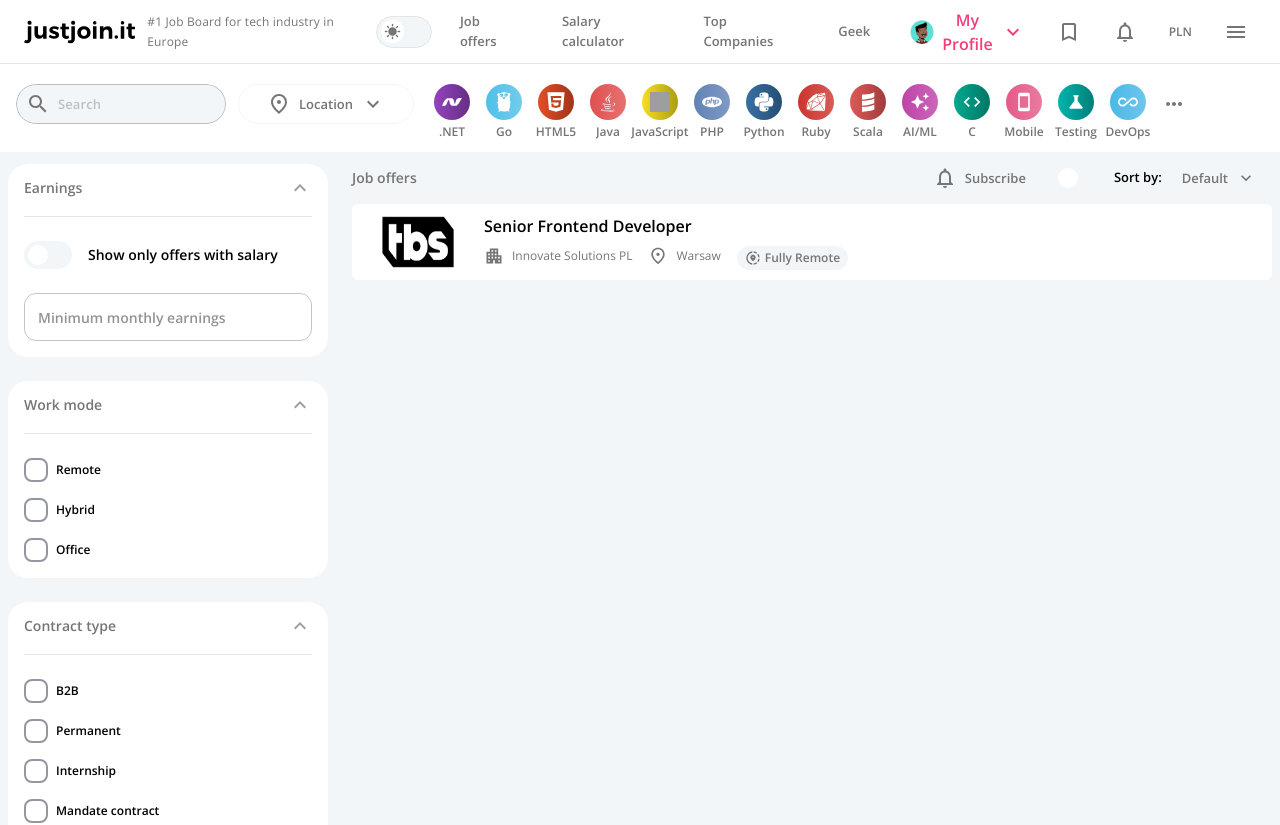
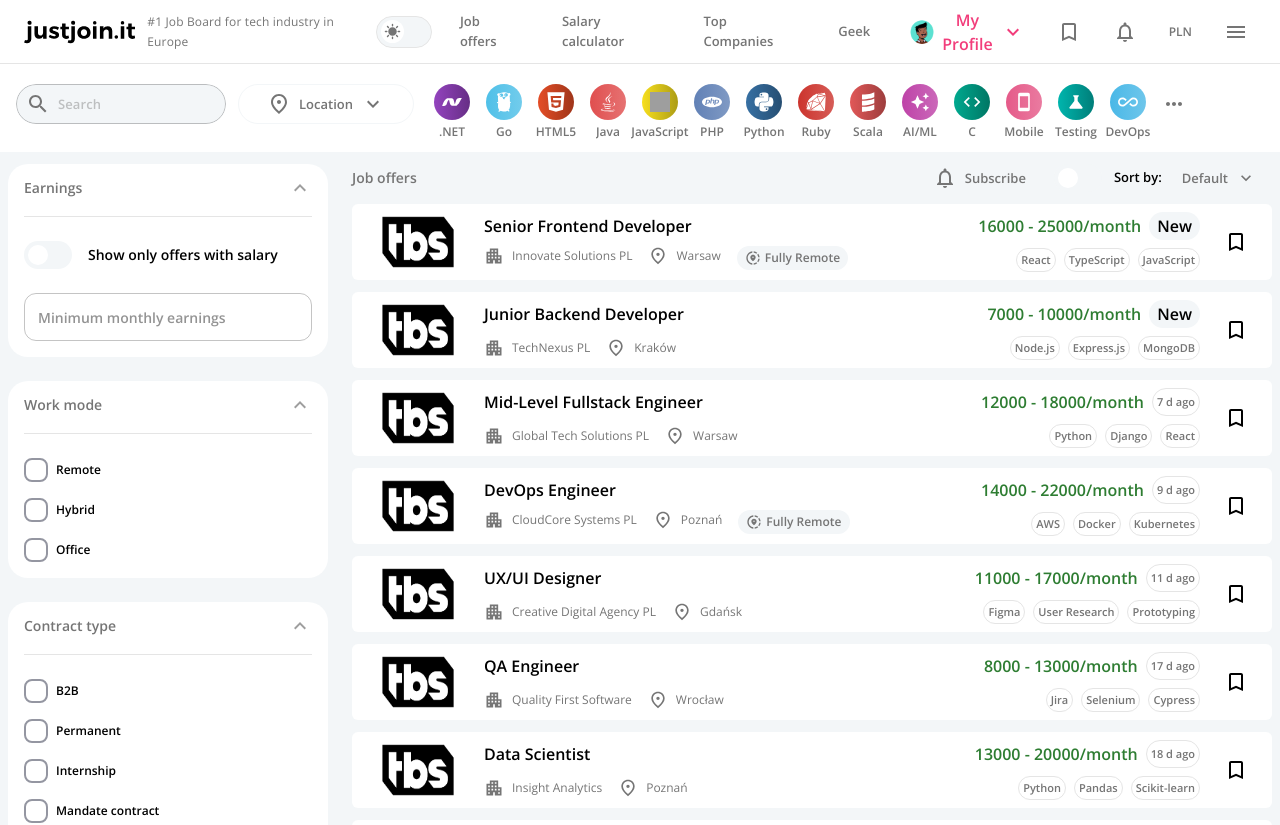
Before and after one commit to zivavu/justCloneIt, a Next.js app: page / in a window 1280 px wide. Shown: the top 825 px of the page. Built offline with nearby package versions, Linux system fonts and the light colour scheme; grey boxes are pictures that could not be loaded; what @mui/material-nextjs would draw is missing.

Commit message:
:sparkles: OffersList component

```diff
--- a/package.json
+++ b/package.json
@@ -15,6 +15,7 @@
     "@mui/icons-material": "^7.2.0",
     "@mui/material": "^7.2.0",
     "@mui/material-nextjs": "^7.2.0",
+    "dayjs": "^1.11.13",
     "next": "15.4.4",
     "react": "19.1.0",
     "react-dom": "19.1.0"
--- a/src/app/layout.tsx
+++ b/src/app/layout.tsx
@@ -6,6 +6,7 @@
 import { Open_Sans } from 'next/font/google';
 
 import './globals.css';
+import dayjs from 'dayjs';
 
 const openSans = Open_Sans({
 	weight: ['300', '400', '500', '600', '700'],
--- a/src/components/organisms/OffersList/OffersList.tsx
+++ b/src/components/organisms/OffersList/OffersList.tsx
@@ -2,10 +2,12 @@
 
 import {
 	Apartment,
+	BookmarkBorderOutlined,
 	PlaceOutlined,
 	ShareLocationOutlined,
 } from '@mui/icons-material';
-import { Stack, Typography, useTheme } from '@mui/material';
+import { Box, ButtonBase, Stack, Typography, useTheme } from '@mui/material';
+import dayjs from 'dayjs';
 import Image from 'next/image';
 import Link from 'next/link';
 import { OffersListHeader } from './components/OffersListHeader';
@@ -14,13 +16,14 @@
 export function OffersList() {
 	const theme = useTheme();
 
-	const offer = MOCK_OFFERS[0];
+	const currentDate = dayjs(new Date());
 	return (
 		<Stack width="100%" maxWidth="1096px">
 			<OffersListHeader />
 
 			<Stack gap={1.5} py={1}>
-				<Link href={`job-offer/${offer.slug}`}>
+				{MOCK_OFFERS.map((offer) => (
+					<Link href={`job-offer/${offer.slug}`} key={offer.slug}>
 						<Stack
 							direction="row"
 							gap={3}
@@ -76,9 +79,74 @@
 									)}
 								</Stack>
 							</Stack>
-						<Stack ml={'auto'}></Stack>
+							<Stack ml="auto" py={0.25}>
+								<Stack direction="row" ml="auto" gap={1}>
+									<Typography
+										variant="subtitle1"
+										fontSize="1rem"
+										fontWeight={600}
+										color="success">
+										{offer.salary.min} - {offer.salary.max}/month
+									</Typography>
+									{currentDate.diff(offer.dateOfPublication, 'd') < 3 ? (
+										<Box
+											sx={{
+												backgroundColor: theme.vars?.palette.background.dark,
+												borderRadius: '50px',
+												px: 1,
+												py: 0.25,
+											}}>
+											<Typography>New</Typography>
+										</Box>
+									) : (
+										<Stack
+											sx={{
+												border: `1px solid ${theme.vars?.palette.divider}`,
+												borderRadius: '50px',
+												p: 0.5,
+												alignItems: 'center',
+											}}>
+											<Typography
+												variant="caption"
+												fontSize="11px"
+												color="textSecondary">
+												{`${dayjs(currentDate).diff(
+													offer.dateOfPublication,
+													'day'
+												)} d ago`}
+											</Typography>
+										</Stack>
+									)}
+								</Stack>
+								<Stack mt="auto" direction="row" gap={1} ml="auto">
+									{offer.technologies.slice(0, 3).map((tech) => (
+										<Stack
+											key={tech.name}
+											sx={{
+												border: `1px solid ${theme.vars?.palette.divider}`,
+												borderRadius: '50px',
+												px: 0.5,
+												py: 0.25,
+												alignItems: 'center',
+											}}>
+											<Typography
+												variant="caption"
+												fontSize={11}
+												color="textSecondary">
+												{tech.name}
+											</Typography>
+										</Stack>
+									))}
+								</Stack>
+							</Stack>
+							<Stack justifyContent="center">
+								<ButtonBase>
+									<BookmarkBorderOutlined />
+								</ButtonBase>
+							</Stack>
 						</Stack>
 					</Link>
+				))}
 			</Stack>
 		</Stack>
 	);
```
Also changed, not shown: 1 other file (tests, documents, lock files or other folders). Lines whose indentation alone changed are shown as unchanged.
